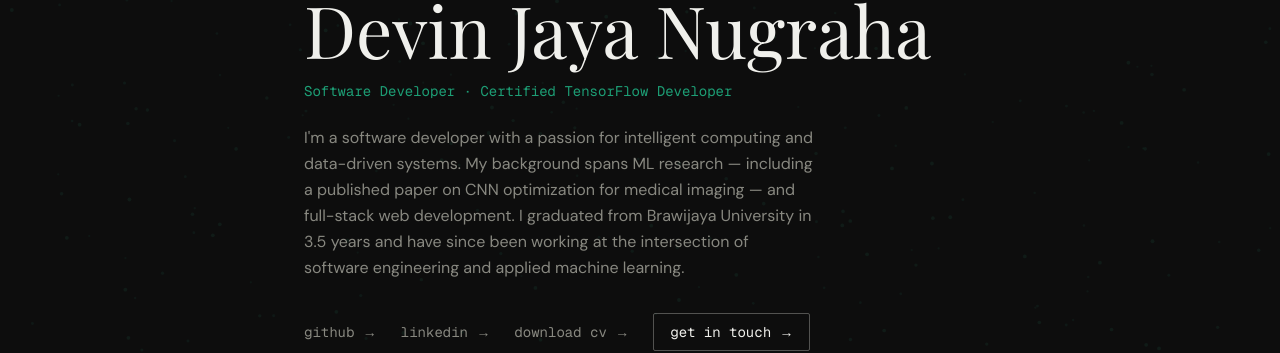
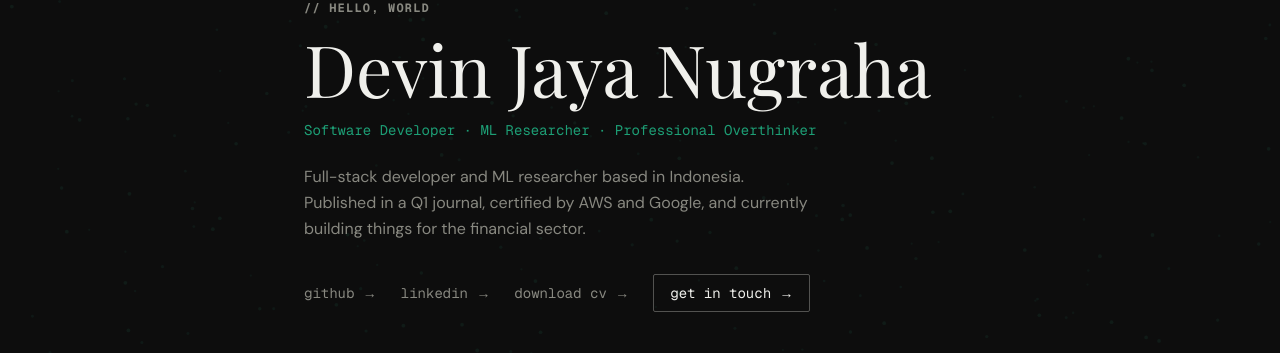
Before and after one commit to devinjnugraha/new-personal-web, a Next.js app: page / in a window 1280 px wide. Shown: the part 276-629 px from the top of the page. Built offline with nearby package versions, Linux system fonts and the light colour scheme; no server answers; a web font is replaced by a local one.

Commit message:
feat: rewrite hero tagline and bio with wry personality

```diff
--- a/src/data/portfolio.ts
+++ b/src/data/portfolio.ts
@@ -5,11 +5,9 @@ export const portfolio: PortfolioData = {
   person: {
     name: 'Devin Jaya Nugraha',
     initials: 'DJN',
-    tagline: 'Software Developer · Certified TensorFlow Developer',
-    bio: `I'm a software developer with a passion for intelligent computing and data-driven systems.
-My background spans ML research — including a published paper on CNN optimization for medical imaging —
-and full-stack web development. I graduated from Brawijaya University in 3.5 years and have since
-been working at the intersection of software engineering and applied machine learning.`,
+    tagline: 'Software Developer · ML Researcher · Professional Overthinker',
+    bio: `Full-stack developer and ML researcher based in Indonesia.
+Published in a Q1 journal, certified by AWS and Google, and currently building things for the financial sector.`,
     location: 'Indonesia',
     availability: 'Open to opportunities'
   },
```
